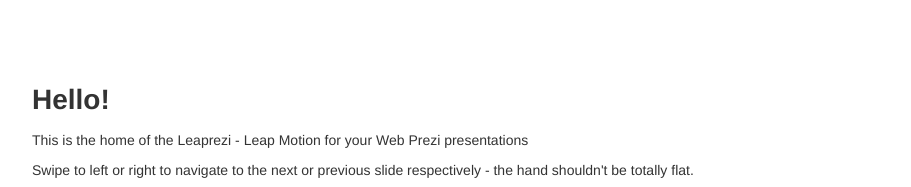
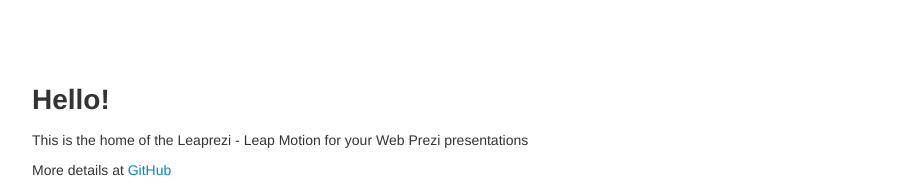
Before and after one commit to Apidcloud/Leaprezi, a plain HTML site: page index.html in a window 1280 px wide. Shown: the top 187 px of the page, without its empty margins (138-1049 px from the left). Drawn offline with nearby package versions, Linux system fonts and the light colour scheme; a script that the page names is missing.

Commit message:
add: github repo

```diff
--- a/index.html
+++ b/index.html
@@ -14,6 +14,7 @@
 				<div class="span9">
 					<h1>Hello!</h1>
 					<p>This is the home of the Leaprezi - Leap Motion for your Web Prezi presentations</p>
+					<p>More details at <a target="_blank" href="https://github.com/Apidcloud/Leaprezi">GitHub</a></p>
 					<p>Swipe to left or right to navigate to the next or previous slide respectively - the hand shouldn't be totally flat.</p>
 					<div id="leapInfo"></div>
 				</div>
```
